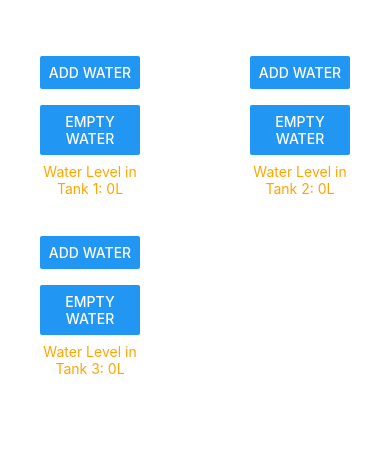
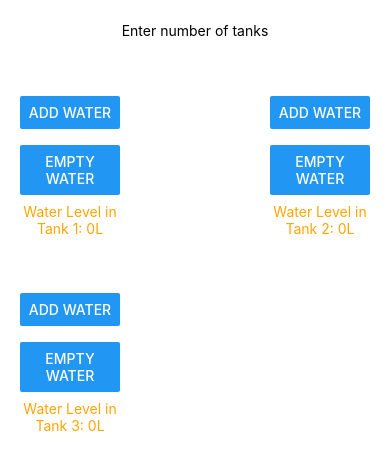
Before and after one commit to shreya-mishra/Puzzle_App, a React Native app: screen / in a window 390 px wide. Shown: the top 470 px of the page. Built offline with nearby package versions, Linux system fonts and the light colour scheme.

Commit message:
handled input box

```diff
--- a/src/App.tsx
+++ b/src/App.tsx
@@ -1,5 +1,5 @@
 import React, {useEffect, useState} from 'react';
-import {StyleSheet, View} from 'react-native';
+import {ScrollView, StyleSheet, TextInput, View} from 'react-native';
 import TankFrame from './components/TankFrame';
 import {
   MaxQuantity,
@@ -9,16 +9,21 @@ import {
 } from './utils/helper';
 
 const App = () => {
+  const [numTanks, setNumTanks] = useState<number>(NUMBER_OF_TANKS); // Default number of tanks
+
   const [liquidQuantity, setLiquidQuanity] = useState<number[]>(
-    Array(NUMBER_OF_TANKS).fill(0),
+    Array(numTanks).fill(0),
   );
-
+  useEffect(() => {
+    const newTanks = Array(numTanks).fill(0);
+    setLiquidQuanity(newTanks);
+  }, [numTanks]);
   useEffect(() => {
     // get total level
     const totalQty = liquidQuantity.reduce((acc, level) => acc + level, 0);
 
     // get average level
-    const averageQty = totalQty / NUMBER_OF_TANKS;
+    const averageQty = totalQty / numTanks;
     // get smaller tank quantity
     const smallerQtyTanks = liquidQuantity.filter(level => level < averageQty);
     //get total water that can flow out
@@ -66,8 +71,14 @@ const App = () => {
     );
   };
   return (
+    <ScrollView>
+      <TextInput
+        style={styles.input}
+        placeholder="Enter number of tanks"
+        keyboardType="numeric"
+        onChangeText={text => setNumTanks(parseInt(text) || 0)}
+      />
       <View style={styles.tankRow}>
-      {/* TODO: can add input box to ask enter number of tanks for now 3 tanks will be there*/}
         {liquidQuantity.map((level, index) => (
           <TankFrame
             testID="tank0"
@@ -79,6 +90,7 @@ const App = () => {
           />
         ))}
       </View>
+    </ScrollView>
   );
 };
 
@@ -92,18 +104,17 @@ const styles = StyleSheet.create({
   },
   input: {
     height: 40,
-    borderColor: 'gray',
+    borderColor: 'white',
     borderWidth: 1,
     marginBottom: 10,
     textAlign: 'center',
+    margin: 10,
+    borderRadius: 4,
   },
   tankRow: {
     flexDirection: 'row',
     flexWrap: 'wrap',
     justifyContent: 'space-between',
-  },
-  tankContainer: {
-    margin: 10,
-    alignItems: 'center',
+    //width: 100,
   },
 });
--- a/src/components/TankFrame.tsx
+++ b/src/components/TankFrame.tsx
@@ -5,22 +5,24 @@ import Button_ from './Button_';
 type tankFrameType = {
   index: number;
   quantity: number;
+  testID: string;
   addWaterHandler: () => void;
   emptyWaterHandler: () => void;
 };
 const TankFrame = ({
   index,
   quantity,
+  testID,
   addWaterHandler,
   emptyWaterHandler,
 }: tankFrameType) => {
   return (
-    <View style={styles.container}>
+    <View style={styles.container} testID={testID}>
       <View style={styles.buttonContainer}>
         <Button_ title={'Add Water'} handler={addWaterHandler} />
         <Button_ title={'Empty Water'} handler={emptyWaterHandler} />
       </View>
-
+      {/* TODO: Add Water tank animation flow */}
       <Text style={styles.basket}>
         Water Level in Tank {index + 1}: {quantity}L
       </Text>
@@ -35,10 +37,13 @@ const styles = StyleSheet.create({
     display: 'flex',
     justifyContent: 'space-between',
     width: 100,
-    height: 100,
-    margin: 40,
+    //    height: 100,
+    margin: 20,
+    alignItems: 'center',
+
     // marginTop: 20,
   },
+
   buttonContainer: {
     display: 'flex',
     flexDirection: 'column',
```
Lines whose indentation alone changed are shown as unchanged.
